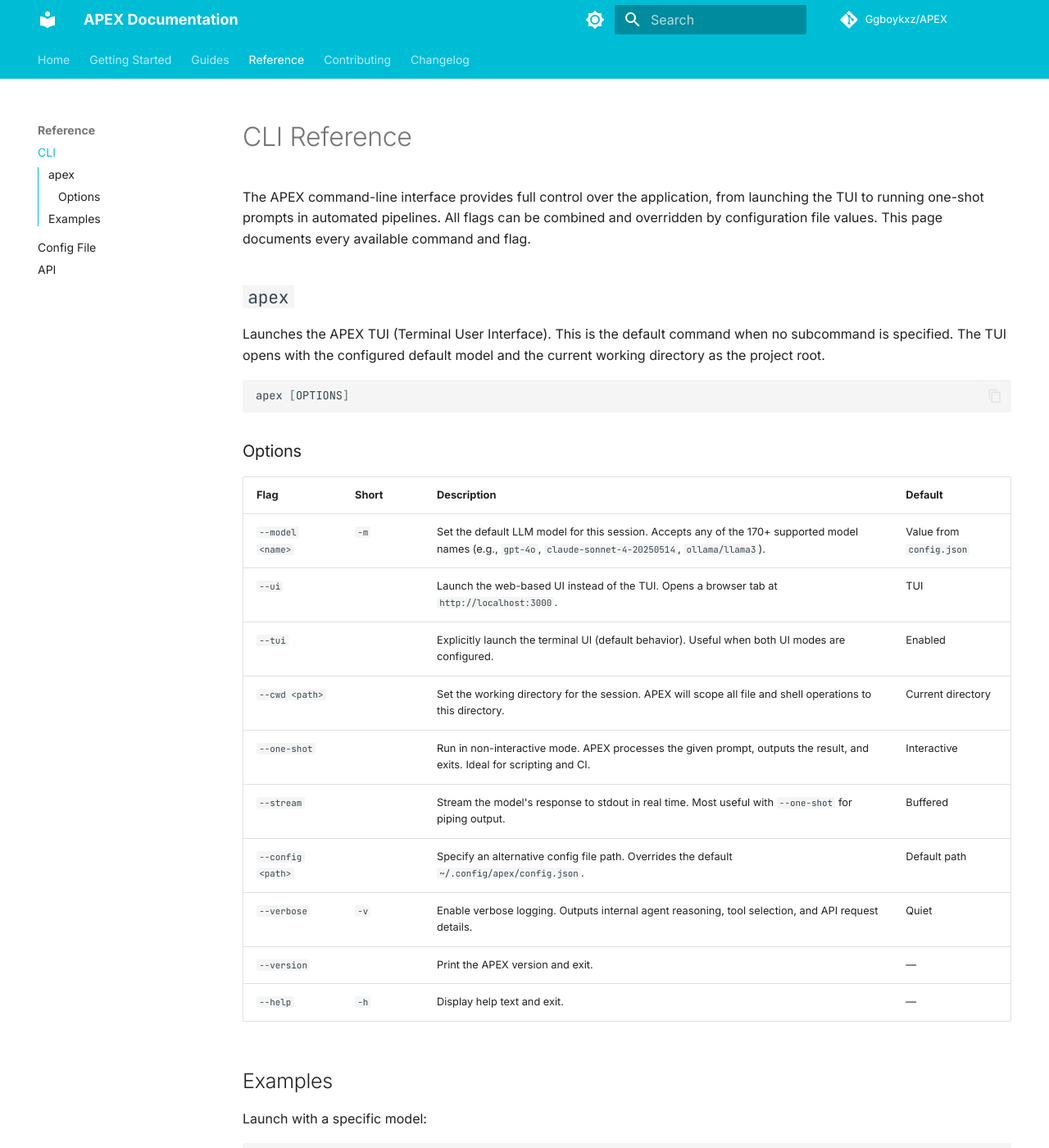
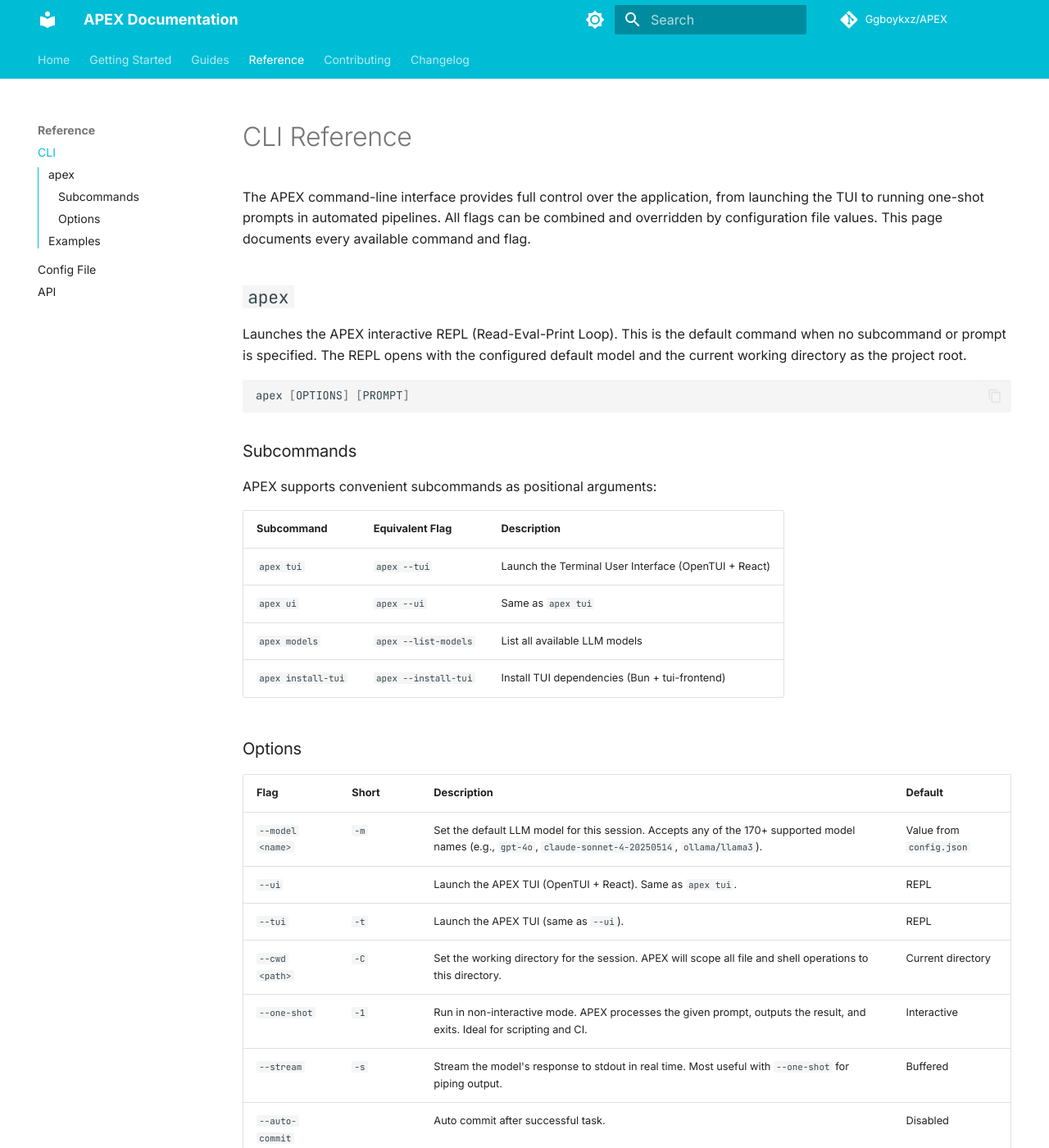
Before and after one commit to Ggboykxz/APEX, an MkDocs documentation site: the page built from docs/reference/cli.md, in a window 1280 px wide and 1400 px high. Shown: the whole window at 82% size. Built offline with MkDocs 1.6.1 and Material for MkDocs 9.7.7, drawn with Linux system fonts in a browser that asks for light colours; comment, search, counter and statistics services are not loaded; the version menu is left out; some of the changed text lies outside the part shown.

Commit message:
feat: v1.3.0 — CLI subcommands (apex tui), TUI pip install fix, provider logos
- Add CLI subcommand support: , , ,
- Backward compatible: ,  still work
- Help text now shows subcommands section
- Bump version to 1.3.0
- Update CHANGELOG.md with v1.3.0 section
- Update release.yml body to reflect v1.3.0 changes
- Update CLI reference docs
- Update website docs and install pages
- Update README with subcommand examples

````diff
--- a/apex/__init__.py
+++ b/apex/__init__.py
@@ -1,6 +1,6 @@
 """APEX - The last coding agent you'll ever need."""
 
-__version__ = "1.2.0"
+__version__ = "1.3.0"
 __author__ = "APEX Team"
 
 # Core config — always available (no heavy deps)
--- a/docs/reference/cli.md
+++ b/docs/reference/cli.md
@@ -4,25 +4,40 @@ The APEX command-line interface provides full control over the application, from
 
 ## `apex`
 
-Launches the APEX TUI (Terminal User Interface). This is the default command when no subcommand is specified. The TUI opens with the configured default model and the current working directory as the project root.
+Launches the APEX interactive REPL (Read-Eval-Print Loop). This is the default command when no subcommand or prompt is specified. The REPL opens with the configured default model and the current working directory as the project root.
 
 ```bash
-apex [OPTIONS]
+apex [OPTIONS] [PROMPT]
 ```
+
+### Subcommands
+
+APEX supports convenient subcommands as positional arguments:
+
+| Subcommand | Equivalent Flag | Description |
+|---|---|---|
+| `apex tui` | `apex --tui` | Launch the Terminal User Interface (OpenTUI + React) |
+| `apex ui` | `apex --ui` | Same as `apex tui` |
+| `apex models` | `apex --list-models` | List all available LLM models |
+| `apex install-tui` | `apex --install-tui` | Install TUI dependencies (Bun + tui-frontend) |
 
 ### Options
 
 | Flag | Short | Description | Default |
 |---|---|---|---|
 | `--model <name>` | `-m` | Set the default LLM model for this session. Accepts any of the 170+ supported model names (e.g., `gpt-4o`, `claude-sonnet-4-20250514`, `ollama/llama3`). | Value from `config.json` |
-| `--ui` | | Launch the web-based UI instead of the TUI. Opens a browser tab at `http://localhost:3000`. | TUI |
-| `--tui` | | Explicitly launch the terminal UI (default behavior). Useful when both UI modes are configured. | Enabled |
-| `--cwd <path>` | | Set the working directory for the session. APEX will scope all file and shell operations to this directory. | Current directory |
-| `--one-shot` | | Run in non-interactive mode. APEX processes the given prompt, outputs the result, and exits. Ideal for scripting and CI. | Interactive |
-| `--stream` | | Stream the model's response to stdout in real time. Most useful with `--one-shot` for piping output. | Buffered |
-| `--config <path>` | | Specify an alternative config file path. Overrides the default `~/.config/apex/config.json`. | Default path |
-| `--verbose` | `-v` | Enable verbose logging. Outputs internal agent reasoning, tool selection, and API request details. | Quiet |
-| `--version` | | Print the APEX version and exit. | — |
+| `--ui` | | Launch the APEX TUI (OpenTUI + React). Same as `apex tui`. | REPL |
+| `--tui` | `-t` | Launch the APEX TUI (same as `--ui`). | REPL |
+| `--cwd <path>` | `-C` | Set the working directory for the session. APEX will scope all file and shell operations to this directory. | Current directory |
+| `--one-shot` | `-1` | Run in non-interactive mode. APEX processes the given prompt, outputs the result, and exits. Ideal for scripting and CI. | Interactive |
+| `--stream` | `-s` | Stream the model's response to stdout in real time. Most useful with `--one-shot` for piping output. | Buffered |
+| `--auto-commit` | | Auto commit after successful task. | Disabled |
+| `-p <prompt>` | | Direct prompt for CI/CD mode (no TUI). | — |
+| `-f {text,json}` | `--format` | Output format for CI/CD mode. | `text` |
+| `-q` | `--quiet` | Quiet mode (less output). | Verbose |
+| `--list-models` | | List all available LLM models. Same as `apex models`. | — |
+| `--install-tui` | | Install TUI dependencies (Bun + tui-frontend). Same as `apex install-tui`. | — |
+| `--version` | `-v` | Print the APEX version and exit. | — |
 | `--help` | `-h` | Display help text and exit. | — |
 
 ## Examples
@@ -32,9 +47,27 @@ Launch with a specific model:
 apex --model claude-sonnet-4-20250514
 ```
 
+Launch the TUI:
+```bash
+apex tui                    # Subcommand style
+apex --tui                  # Flag style (same thing)
+```
+
 One-shot prompt with streaming output:
 ```bash
 apex --one-shot --stream "List all TODO comments in src/"
+```
+
+List available models:
+```bash
+apex models                 # Subcommand style
+apex --list-models          # Flag style (same thing)
+```
+
+Install TUI dependencies:
+```bash
+apex install-tui            # Subcommand style
+apex --install-tui          # Flag style (same thing)
 ```
 
 Run in a specific project directory:
--- a/pyproject.toml
+++ b/pyproject.toml
@@ -4,7 +4,7 @@ build-backend = "setuptools.build_meta"
 
 [project]
 name = "apex-ai"
-version = "1.2.0"
+version = "1.3.0"
 description = "Universal AI coding agent — every model, one terminal"
 readme = "README.md"
 license-files = ["LICENSE"]
--- a/src/app/docs/page.tsx
+++ b/src/app/docs/page.tsx
@@ -160,7 +160,7 @@ function DocConfiguration() {
       <DocsHeading id="settings">Settings</DocsHeading>
       <DocsTable headers={['Setting', 'Default', 'Description']} rows={[['model', 'claude-sonnet', 'Default model alias'], ['cwd', 'current directory', 'Working directory'], ['theme', 'monokai', 'Syntax highlighting theme'], ['max_tool_rounds', '20', 'Max tool calls per message'], ['auto_commit', 'false', 'Auto git commit after changes']]} />
       <DocsHeading id="cli-options">CLI Options</DocsHeading>
-      <CodeBlock code={`apex --model gpt-4o          # Use specific model\napex --cwd /path/to/project  # Set working directory\napex --stream                # Enable streaming\napex --auto-commit           # Auto commit changes\napex --list-models           # List available models`} />
+      <CodeBlock code={`apex tui                    # Launch TUI (subcommand)\napex --tui                  # Launch TUI (flag)\napex models                 # List available models\napex install-tui            # One-time TUI setup\napex --model gpt-4o          # Use specific model\napex --cwd /path/to/project  # Set working directory\napex --stream                # Enable streaming\napex --auto-commit           # Auto commit changes`} />
       <DocsHeading id="env-vars">Environment Variables</DocsHeading>
       <DocsTable headers={['Variable', 'Description']} rows={[['ANTHROPIC_API_KEY', 'Anthropic/Claude API key'], ['OPENAI_API_KEY', 'OpenAI API key'], ['GROQ_API_KEY', 'Groq API key'], ['MISTRAL_API_KEY', 'Mistral API key'], ['DEEPSEEK_API_KEY', 'DeepSeek API key'], ['GEMINI_API_KEY', 'Google Gemini API key'], ['COHERE_API_KEY', 'Cohere API key']]} />
     </div>
````
Also changed, not shown: CHANGELOG.md (+30 -0 lines), README.md (+5 -2 lines), 3 other files.
